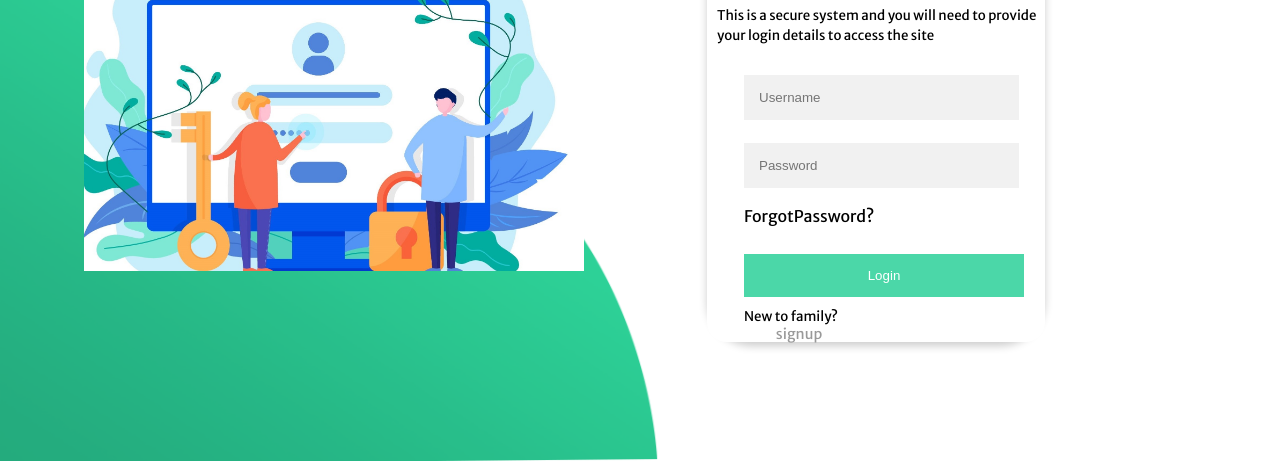
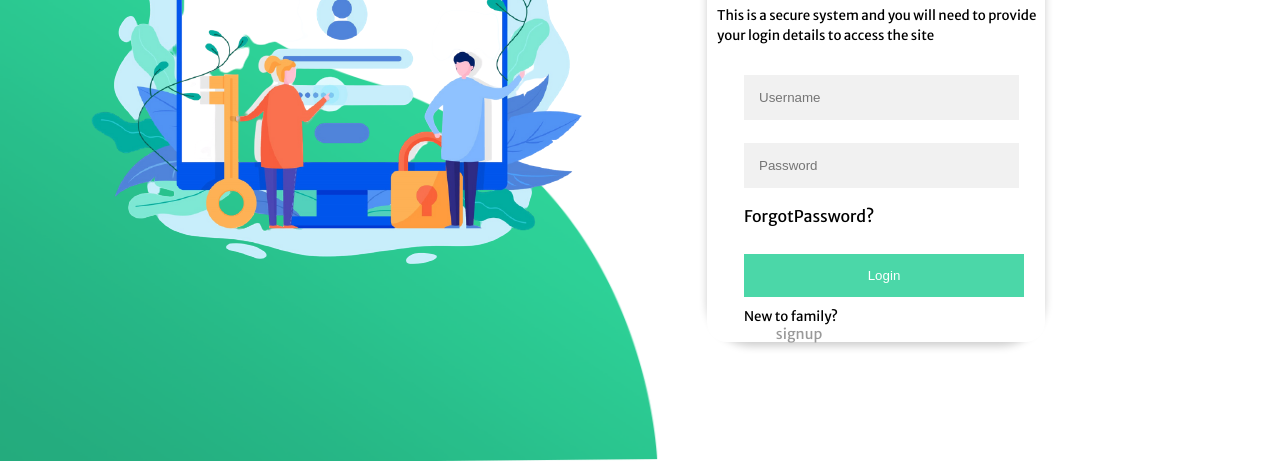
Before and after one commit to GREESHMIKAAGARWAL/first-page, a plain HTML site: page index.html in a window 1280 px wide. Shown: the part 339-800 px from the top of the page. Drawn offline with Linux system fonts and the light colour scheme.

Commit message:
Update index.html

```diff
--- a/index.html
+++ b/index.html
@@ -13,7 +13,7 @@
 	<img class="wave" src="img/wave.png">
 	<div class="container">
 		<div class="img">
-			<img src="img/bg.JPG">
+			<img src="img/bg1.PNG">
 		</div>
 
 
```
